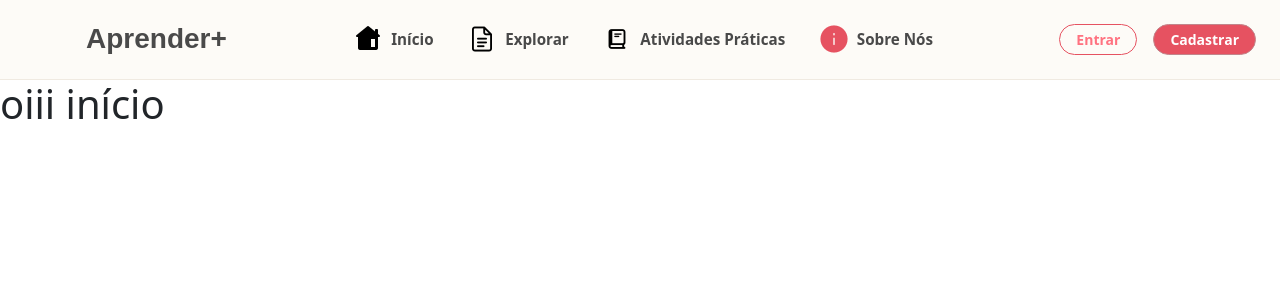
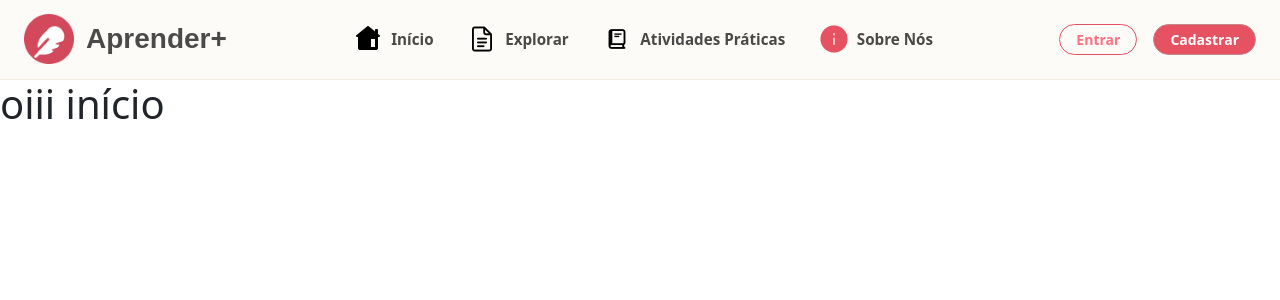
Before and after one commit to Aprender-Hackathon/Trabalho_Hackathon-Novo-, a Vue app: page / in a window 1280 px wide. Shown: the top 300 px of the page. Built offline with nearby package versions, Linux system fonts and the light colour scheme.

Commit message:
logo certo

```diff
--- a/src/components/LogoSite.vue
+++ b/src/components/LogoSite.vue
@@ -1,6 +1,6 @@
 <template>
   <div class="logo-container">
-    <img src="@/assets/img/logo.svg" alt="Logo" class="logo-image" />
+    <img src="@/assets/img/logo.png" alt="Logo" class="logo-image" />
     <span class="logo-text">Aprender+</span>
   </div>
 </template>
```
Also changed, not shown: src/assets/img/logo.png (added).
